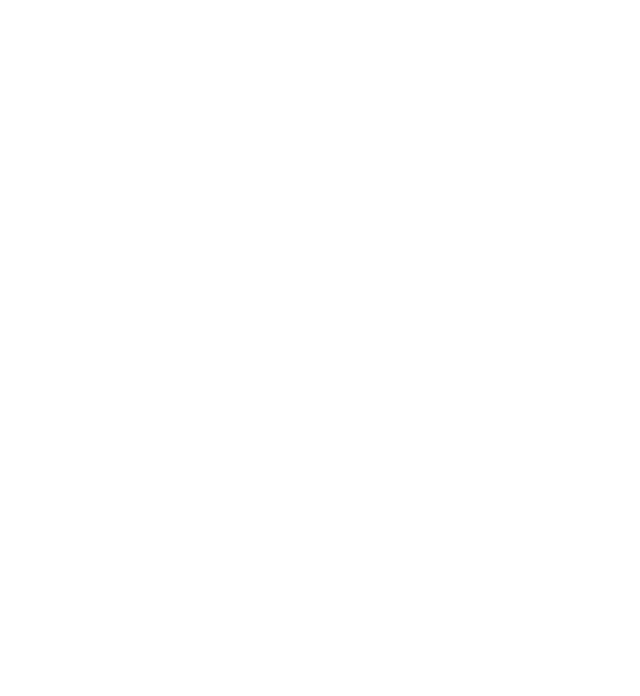
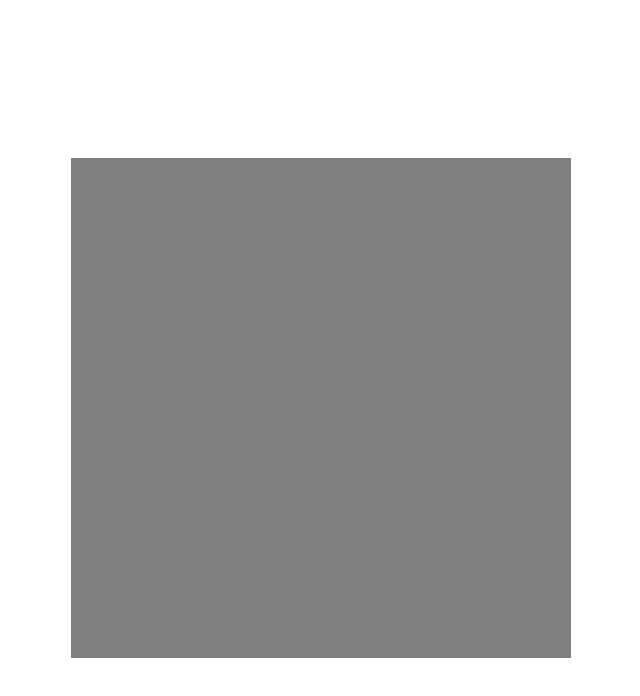
Before and after one commit to Burgess997/Etch-a-Sketch, a plain HTML site: page index.html in a window 1280 px wide. Shown: the whole page, without its empty margins (319-959 px from the left). Drawn offline with Linux system fonts and the light colour scheme.

Commit message:
Add Etch Container

```diff
--- a/etch.js
+++ b/etch.js
@@ -0,0 +1 @@
+let etch = document.querySelector(".etch")
--- a/index.html
+++ b/index.html
@@ -8,6 +8,11 @@
     <title>Document</title>
 </head>
 <body>
+    <div class="etch-container">
+        <div class="etch">
+
+        </div>
+    </div>
     <script src="etch.js"></script>
 </body>
 </html>
--- a/style.css
+++ b/style.css
@@ -0,0 +1,16 @@
+
+
+.etch-container {
+    display: flex;
+    justify-content: center;
+    align-items: center;
+    height: 100vh;
+}
+
+.etch {
+    background-color: grey;
+    height: 500px;
+    width: 500px;
+    display: flex;
+    flex-wrap: wrap;
+}
```
